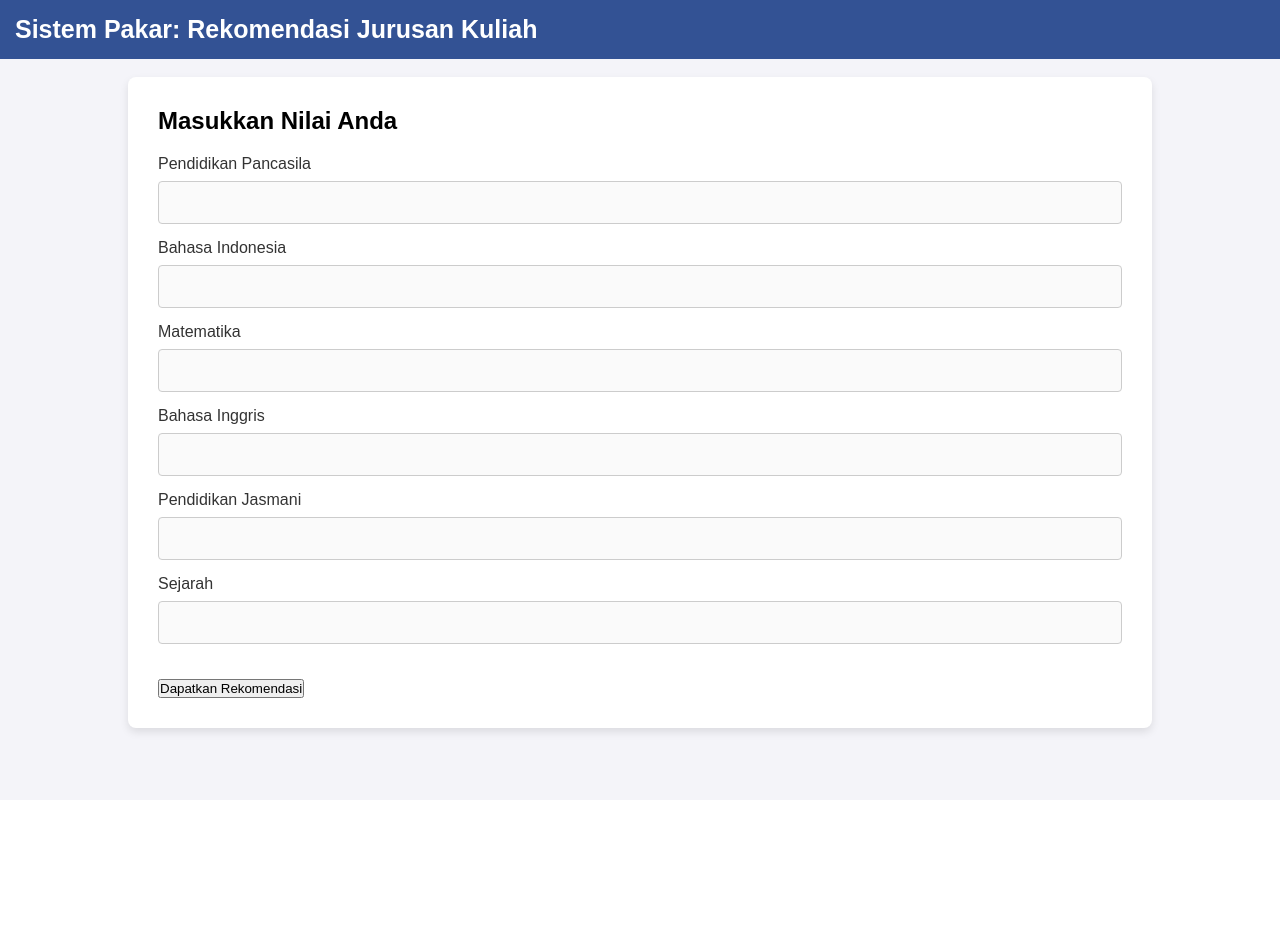
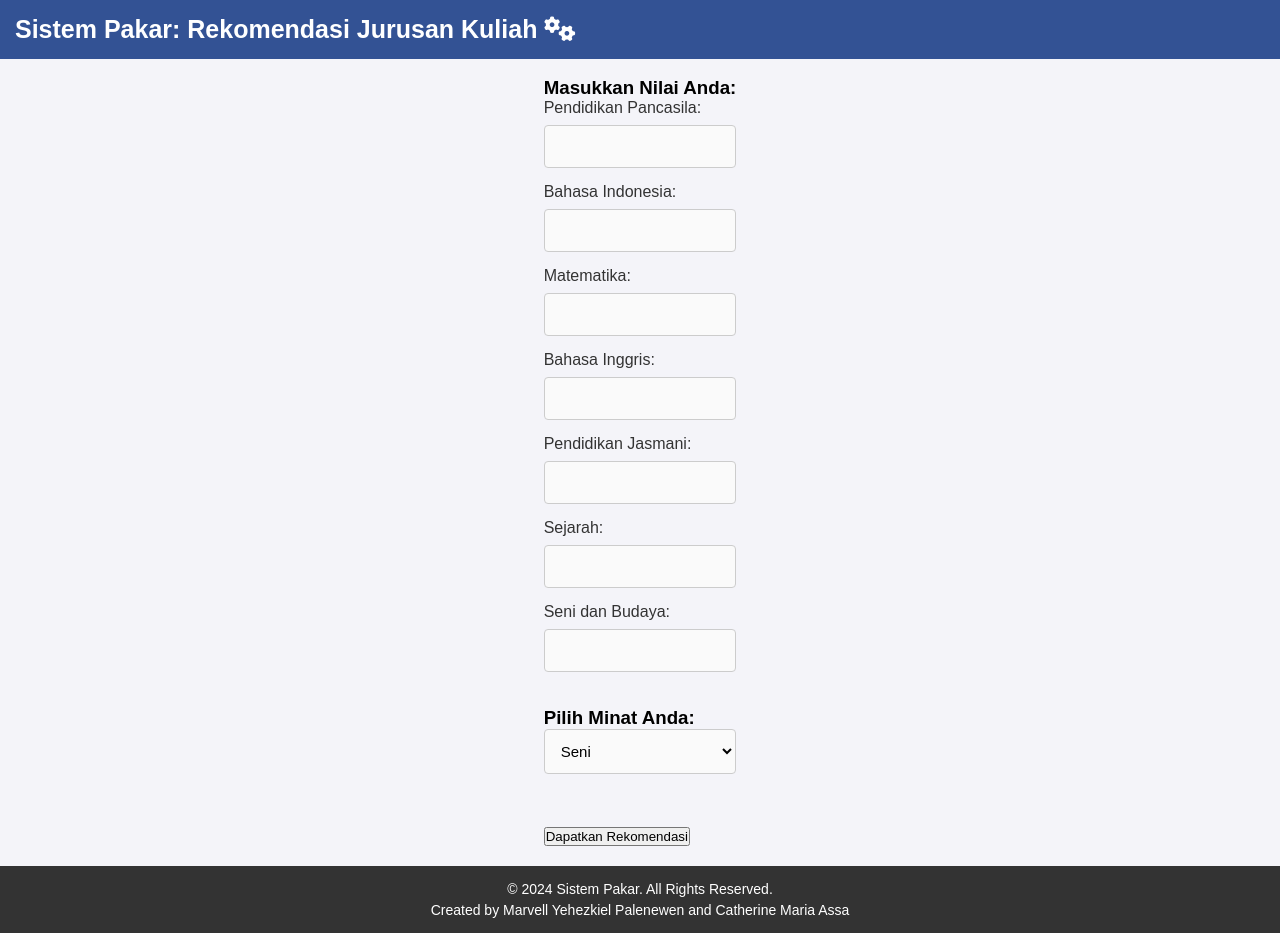
Before and after one commit to Catherine263/Rekomendasi-Jurusan, a PHP site: page / in a window 1280 px wide. Before the commit the page ends 738 px from the top, so only its background shows below. Run offline with PHP 8.4, Linux system fonts and the light colour scheme.

Commit message:
Update index.php

```diff
--- a/index.php
+++ b/index.php
@@ -1,27 +1,121 @@
 <?php
-// Logic untuk rekomendasi jurusan berdasarkan input nilai
 $jurusan_rekomendasi = "";
+
 if ($_SERVER["REQUEST_METHOD"] == "POST") {
     // Ambil nilai input dari form
-    $nilai_pp = $_POST['nilai_pp'];
-    $nilai_bi = $_POST['nilai_bi'];
-    $nilai_mtk = $_POST['nilai_mtk'];
-    $nilai_inggris = $_POST['nilai_inggris'];
-    $nilai_penjas = $_POST['nilai_penjas'];
-    $nilai_sejarah = $_POST['nilai_sejarah'];
+    $nilai = [
+        "Pendidikan Pancasila" => $_POST['nilai_pp'],
+        "Bahasa Indonesia" => $_POST['nilai_bi'],
+        "Matematika" => $_POST['nilai_mtk'],
+        "Bahasa Inggris" => $_POST['nilai_inggris'],
+        "Pendidikan Jasmani Olahraga dan Kesehatan" => $_POST['nilai_penjas'],
+        "Sejarah" => $_POST['nilai_sejarah'],
+        "Seni dan Budaya" => $_POST['nilai_seni'],
+    ];
 
-    // Proses rekomendasi jurusan berdasarkan nilai
-    if ($nilai_mtk >= 80 && $nilai_inggris >= 75) {
-        $jurusan_rekomendasi = "Teknik Informatika";
-    } elseif ($nilai_mtk >= 60 && $nilai_mtk <= 80 && $nilai_bi >= 70) {
-        $jurusan_rekomendasi = "Ekonomi";
-    } elseif ($nilai_mtk >= 85 && $nilai_inggris >= 80) {
-        $jurusan_rekomendasi = "Kedokteran";
-    } elseif ($nilai_pp >= 70 && $nilai_bi >= 70 && $nilai_sejarah >= 70) {
-        $jurusan_rekomendasi = "Sosial & Humaniora";
-    } else {
-        $jurusan_rekomendasi = "Maaf, nilai yang Anda masukkan tidak sesuai dengan kriteria jurusan yang tersedia.";
+    $minat = $_POST['minat'];
+
+    // Bobot untuk setiap jurusan
+    $bobot_jurusan = [
+        "Kedokteran dan Ilmu Kesehatan" => [
+            "Pendidikan Pancasila" => 0.1,
+            "Bahasa Indonesia" => 0.1,
+            "Matematika" => 0.2,
+            "Bahasa Inggris" => 0.2,
+            "Pendidikan Jasmani Olahraga dan Kesehatan" => 0.1,
+            "Sejarah" => 0.1,
+            "Seni dan Budaya" => 0.1,
+        ],
+        "Teknik" => [
+            "Pendidikan Pancasila" => 0.1,
+            "Bahasa Indonesia" => 0.1,
+            "Matematika" => 0.4,
+            "Bahasa Inggris" => 0.1,
+            "Pendidikan Jasmani Olahraga dan Kesehatan" => 0.1,
+            "Sejarah" => 0.1,
+            "Seni dan Budaya" => 0.0,
+        ],
+        "Pertanian" => [
+            "Pendidikan Pancasila" => 0.1,
+            "Bahasa Indonesia" => 0.1,
+            "Matematika" => 0.2,
+            "Bahasa Inggris" => 0.1,
+            "Pendidikan Jasmani Olahraga dan Kesehatan" => 0.2,
+            "Sejarah" => 0.1,
+            "Seni dan Budaya" => 0.2,
+        ],
+        "Peternakan" => [
+            "Pendidikan Pancasila" => 0.1,
+            "Bahasa Indonesia" => 0.1,
+            "Matematika" => 0.2,
+            "Bahasa Inggris" => 0.1,
+            "Pendidikan Jasmani Olahraga dan Kesehatan" => 0.3,
+            "Sejarah" => 0.1,
+            "Seni dan Budaya" => 0.1,
+        ],
+        "FPIK" => [
+            "Pendidikan Pancasila" => 0.1,
+            "Bahasa Indonesia" => 0.1,
+            "Matematika" => 0.2,
+            "Bahasa Inggris" => 0.3,
+            "Pendidikan Jasmani Olahraga dan Kesehatan" => 0.1,
+            "Sejarah" => 0.1,
+            "Seni dan Budaya" => 0.1,
+        ],
+        "Ekonomi dan Bisnis" => [
+            "Pendidikan Pancasila" => 0.1,
+            "Bahasa Indonesia" => 0.2,
+            "Matematika" => 0.3,
+            "Bahasa Inggris" => 0.2,
+            "Pendidikan Jasmani Olahraga dan Kesehatan" => 0.1,
+            "Sejarah" => 0.1,
+            "Seni dan Budaya" => 0.1,
+        ],
+        "Hukum" => [
+            "Pendidikan Pancasila" => 0.2,
+            "Bahasa Indonesia" => 0.3,
+            "Matematika" => 0.1,
+            "Bahasa Inggris" => 0.2,
+            "Pendidikan Jasmani Olahraga dan Kesehatan" => 0.1,
+            "Sejarah" => 0.1,
+            "Seni dan Budaya" => 0.1,
+        ],
+        "FISIP" => [
+            "Pendidikan Pancasila" => 0.1,
+            "Bahasa Indonesia" => 0.2,
+            "Matematika" => 0.1,
+            "Bahasa Inggris" => 0.3,
+            "Pendidikan Jasmani Olahraga dan Kesehatan" => 0.1,
+            "Sejarah" => 0.2,
+            "Seni dan Budaya" => 0.1,
+        ],
+    ];
+
+    // Bobot tambahan berdasarkan minat
+    $bobot_minat = [
+        "Seni" => ["FISIP", "Ekonomi dan Bisnis"],
+        "Olahraga" => ["Peternakan", "Pertanian"],
+        "Sains dan Teknologi" => ["Teknik", "FPIK"],
+        "Ekonomi" => ["Ekonomi dan Bisnis", "Hukum"],
+        "Kesehatan" => ["Kedokteran dan Ilmu Kesehatan"],
+    ];
+
+    // Hitung skor untuk setiap jurusan
+    $skor_jurusan = [];
+    foreach ($bobot_jurusan as $jurusan => $bobot) {
+        $skor = 0;
+        foreach ($bobot as $mata_pelajaran => $nilai_bobot) {
+            $skor += $nilai[$mata_pelajaran] * $nilai_bobot;
+        }
+        // Tambahkan bobot tambahan jika minat sesuai
+        if (in_array($jurusan, $bobot_minat[$minat])) {
+            $skor += 10; // Tambahan bobot minat
+        }
+        $skor_jurusan[$jurusan] = $skor;
     }
+
+    // Cari jurusan dengan skor tertinggi
+    $jurusan_rekomendasi = array_keys($skor_jurusan, max($skor_jurusan))[0];
 }
 ?>
 
@@ -32,48 +126,55 @@ if ($_SERVER["REQUEST_METHOD"] == "POST") {
     <meta name="viewport" content="width=device-width, initial-scale=1.0">
     <title>Rekomendasi Jurusan Kuliah</title>
     <link rel="stylesheet" href="style.css">
+    <!-- link untuk icon -->
+    <link rel="stylesheet" href="https://cdnjs.cloudflare.com/ajax/libs/font-awesome/6.5.2/css/all.min.css">
 </head>
 <body>
     <!-- Header -->
     <header>
         <div class="header-container">
-            <h1>Sistem Pakar: Rekomendasi Jurusan Kuliah</h1>
+            <h1>Sistem Pakar: Rekomendasi Jurusan Kuliah
+                <i class="fa-solid fa-gears"></i>
+            </h1>
         </div>
     </header>
 
-    <!-- Main Content -->
-    <div class="container">
-        <form action="" method="POST">
-            <div class="input-section">
-                <h2>Masukkan Nilai Anda</h2>
-                <label>Pendidikan Pancasila</label>
-                <input type="number" name="nilai_pp" min="0" max="100" required>
+    <form method="POST">
+        <div class="input-section">
+            <h3>Masukkan Nilai Anda:</h3>
+            <label>Pendidikan Pancasila:</label><input type="number" name="nilai_pp" min="0" max="100" required><br>
+            <label>Bahasa Indonesia:</label><input type="number" name="nilai_bi" min="0" max="100" required><br>
+            <label>Matematika:</label><input type="number" name="nilai_mtk" min="0" max="100" required><br>
+            <label>Bahasa Inggris:</label><input type="number" name="nilai_inggris" min="0" max="100" required><br>
+            <label>Pendidikan Jasmani:</label><input type="number" name="nilai_penjas" min="0" max="100" required><br>
+            <label>Sejarah:</label><input type="number" name="nilai_sejarah" min="0" max="100" required><br>
+            <label>Seni dan Budaya:</label><input type="number" name="nilai_seni" min="0" max="100" required><br>
+        </div>
 
-                <label>Bahasa Indonesia</label>
-                <input type="number" name="nilai_bi" min="0" max="100" required>
+        <div class="input-section">
+            <h3>Pilih Minat Anda:</h3>
+            <select name="minat" required>
+                <option value="Seni">Seni</option>
+                <option value="Olahraga">Olahraga</option>
+                <option value="Sains dan Teknologi">Sains dan Teknologi</option>
+                <option value="Ekonomi">Ekonomi</option>
+                <option value="Kesehatan">Kesehatan</option>
+            </select><br><br>
+        </div>
 
-                <label>Matematika</label>
-                <input type="number" name="nilai_mtk" min="0" max="100" required>
+        <button type="submit">Dapatkan Rekomendasi</button>
+    </form>
 
-                <label>Bahasa Inggris</label>
-                <input type="number" name="nilai_inggris" min="0" max="100" required>
+    <!-- Footer -->
+    <footer>
+        <div class="footer-container">
+            <p>&copy; 2024 Sistem Pakar. All Rights Reserved.</p>
+            <p>Created by Marvell Yehezkiel Palenewen and Catherine Maria Assa</p>
+        </div>
+    </footer>
 
-                <label>Pendidikan Jasmani</label>
-                <input type="number" name="nilai_penjas" min="0" max="100" required>
-
-                <label>Sejarah</label>
-                <input type="number" name="nilai_sejarah" min="0" max="100" required>
-            </div>
-
-            <button type="submit">Dapatkan Rekomendasi</button>
-        </form>
-
-        <!-- Menampilkan hasil rekomendasi -->
-        <?php if (!empty($jurusan_rekomendasi)): ?>
-            <div class="result">
-                <h3>Rekomendasi Jurusan Anda: <?php echo $jurusan_rekomendasi; ?></h3>
-            </div>
-        <?php endif; ?>
-    </div>
+    <?php if (!empty($jurusan_rekomendasi)): ?>
+        <h2>Rekomendasi Jurusan: <?php echo $jurusan_rekomendasi; ?></h2>
+    <?php endif; ?>
 </body>
 </html>
```
